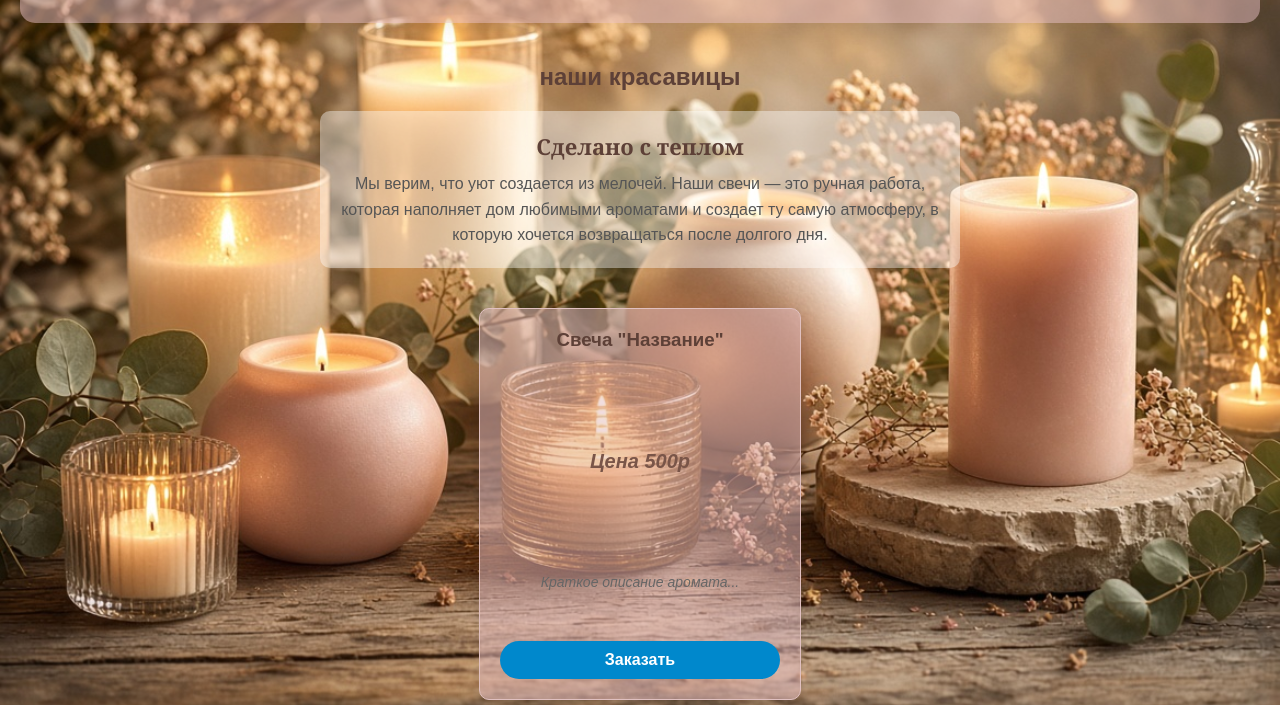
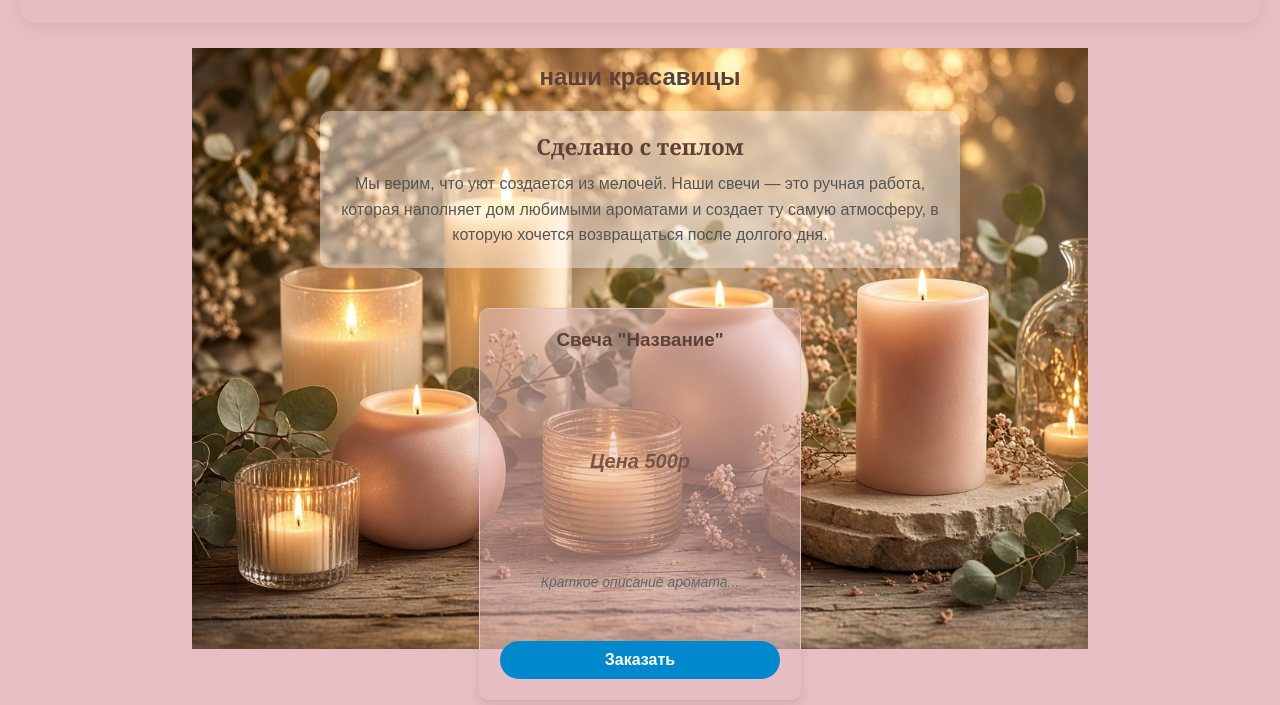
Before and after one commit to Slavadrugim/forma-tepla, a plain HTML site: page index.html in a window 1280 px wide. Shown: the part 153-858 px from the top of the page. Drawn offline with Linux system fonts and the light colour scheme.

Commit message:
Update style.css

```diff
--- a/style.css
+++ b/style.css
@@ -5,7 +5,8 @@ body {
   margin: 0;
   padding: 20px;
   background-image: url('22.jpg');
-  background-size: cover;
+  background-size: 70% auto;
+  background-repeat:no-repeat;
   background-position: center;
   background-attachment: fixed;
 }
```
